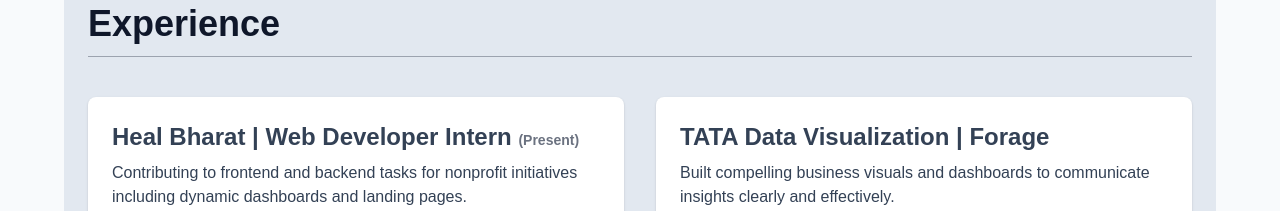
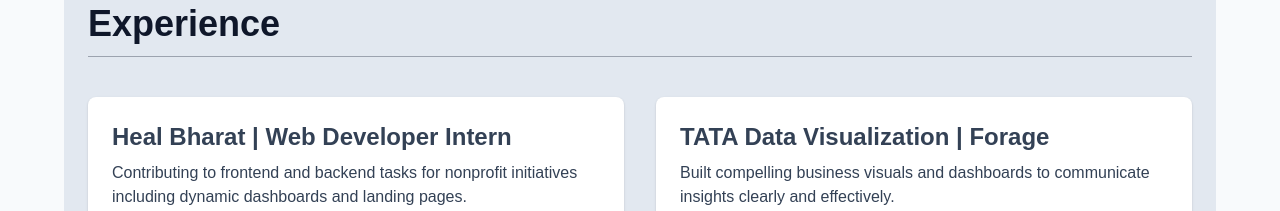
Before and after one commit to soumil-714/Heal-Bharat-Internship-Task-2, a plain HTML site: page index.html in a window 1280 px wide. Shown: the part 860-1071 px from the top of the page. Drawn offline with nearby package versions, Linux system fonts and the light colour scheme.

Commit message:
Update index.html
In index.file file i have made change in experience section

```diff
--- a/index.html
+++ b/index.html
@@ -46,7 +46,7 @@
     <h2 class="text-4xl font-semibold mb-10 border-b border-gray-400 pb-3">Experience</h2>
     <div class="grid md:grid-cols-2 gap-8">
       <div class="p-6 rounded-lg shadow card">
-        <h3 class="text-2xl font-semibold">Heal Bharat | Web Developer Intern <span class="text-sm text-gray-500">(Present)</span></h3>
+        <h3 class="text-2xl font-semibold">Heal Bharat | Web Developer Intern </h3>
         <p class="mt-2">Contributing to frontend and backend tasks for nonprofit initiatives including dynamic dashboards and landing pages.</p>
         <a href="image/Offer_Letter Heal_Bharat.pdf" class="mt-4 inline-block btn-accent px-4 py-2 rounded transition">Offer Letter</a>
       </div>
```
